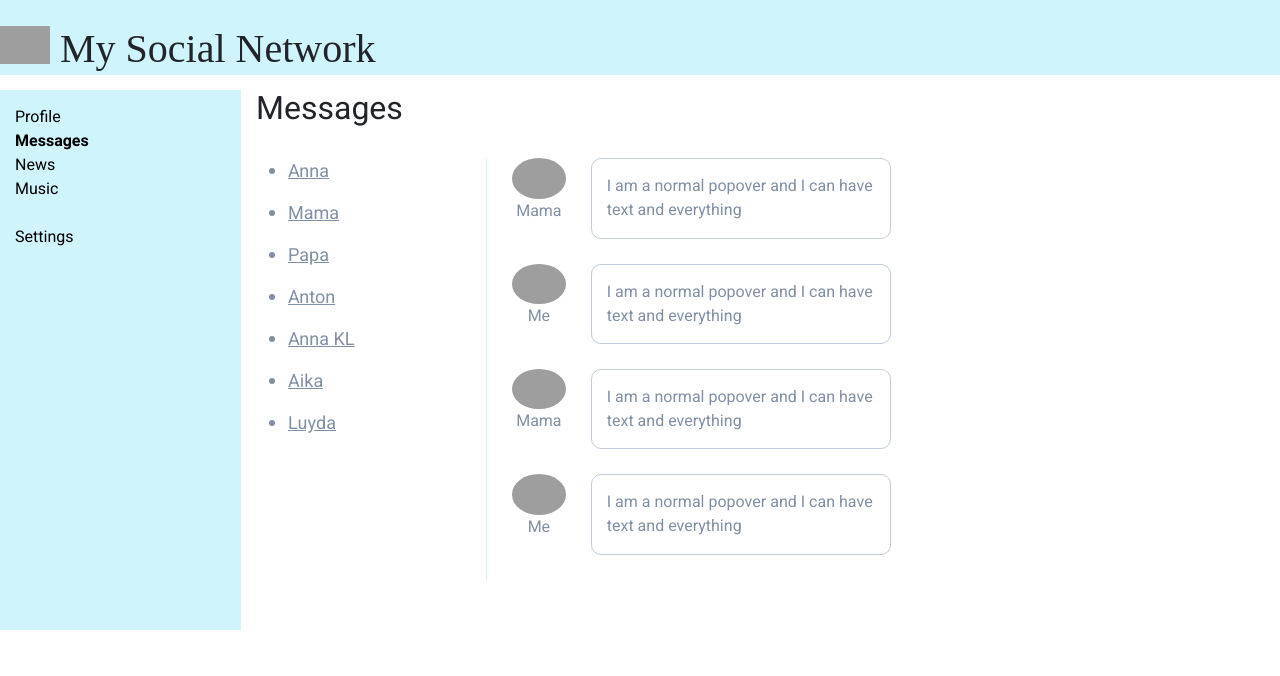
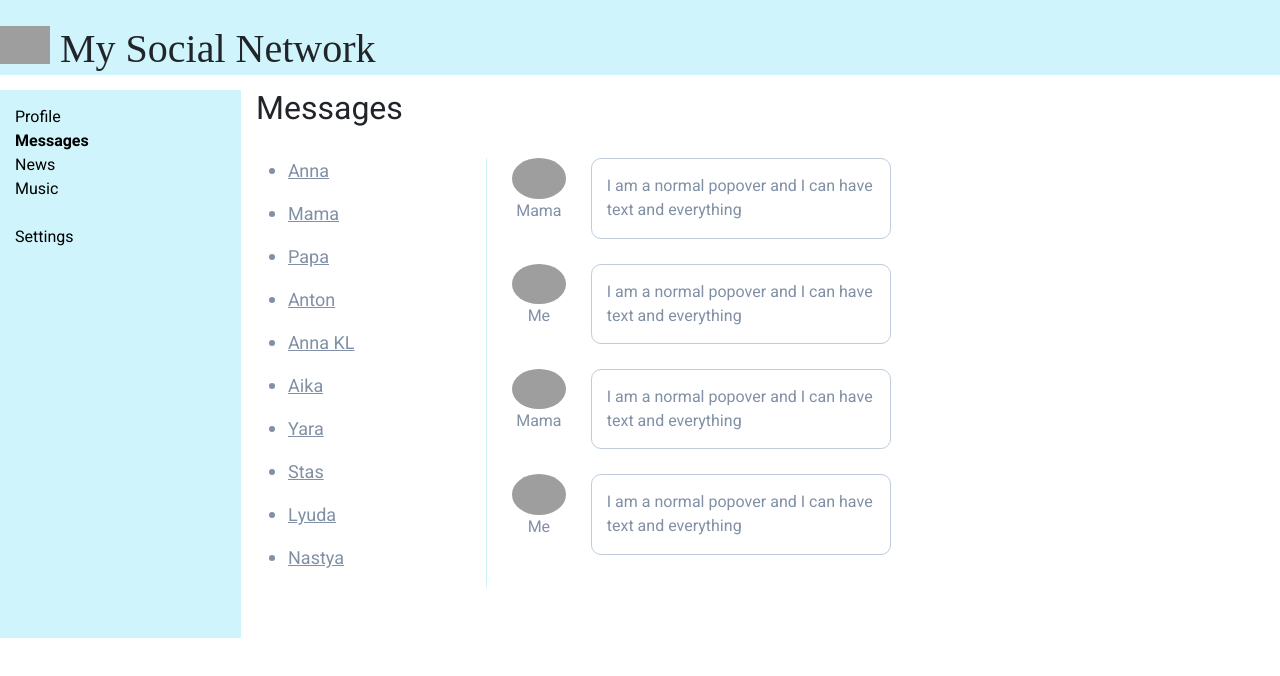
Before and after one commit to anna1luna/react_redux, a React (Create React App) app in the folder my-app/: page /messages in a window 1280 px wide. Shown: the top 676 px of the page. Built offline with nearby package versions, Linux system fonts and the light colour scheme; grey boxes are pictures that could not be loaded; a web font is replaced by a local one.

Commit message:
refactored messages

```diff
--- a/my-app/public/index.html
+++ b/my-app/public/index.html
@@ -25,10 +25,11 @@
       Learn how to configure a non-root public URL by running `npm run build`.
     -->
     <title>Social Media</title>
-    <link rel="stylesheet" href="./css/bootstrap.min.css">
+
     <link rel="preconnect" href="https://fonts.googleapis.com">
     <link rel="preconnect" href="https://fonts.gstatic.com" crossorigin>
     <link href="https://fonts.googleapis.com/css2?family=Borel&family=Heebo:wght@300;400;700&display=swap" rel="stylesheet">
+    <link rel="stylesheet" href="./css/bootstrap.min.css">
   </head>
   <body>
     <noscript>You need to enable JavaScript to run this app.</noscript>
--- a/my-app/src/components/msgs/sender.jsx
+++ b/my-app/src/components/msgs/sender.jsx
@@ -2,6 +2,7 @@ import s from "./messages.module.css";
 import { NavLink } from "react-router-dom";
 
 const Sender = (props) => {
+  var path = "/messages/" + props.id;
   return (
     <ul>
       <li className={`${s.sender}`}>
@@ -12,89 +13,9 @@ const Sender = (props) => {
               color: isPending ? "red" : "#8190A5",
             };
           }}
-          to="/messages/1"
+          to={path}
         >
-          Anna
-        </NavLink>
-      </li>
-      <li className={`${s.sender}`}>
-        <NavLink
-          style={({ isActive, isPending }) => {
-            return {
-              fontWeight: isActive ? "bold" : "",
-              color: isPending ? "red" : "#8190A5",
-            };
-          }}
-          to="/messages/2"
-        >
-          Mama
-        </NavLink>
-      </li>
-      <li className={`${s.sender}`}>
-        <NavLink
-          style={({ isActive, isPending }) => {
-            return {
-              fontWeight: isActive ? "bold" : "",
-              color: isPending ? "red" : "#8190A5",
-            };
-          }}
-          to="/messages/3"
-        >
-          Papa
-        </NavLink>
-      </li>
-      <li className={`${s.sender}`}>
-        <NavLink
-          style={({ isActive, isPending }) => {
-            return {
-              fontWeight: isActive ? "bold" : "",
-              color: isPending ? "red" : "#8190A5",
-            };
-          }}
-          to="/messages/4"
-        >
-          Anton
-        </NavLink>
-      </li>
-      <li className={`${s.sender}`}>
-        <NavLink
-          style={({ isActive, isPending }) => {
-            return {
-              fontWeight: isActive ? "bold" : "",
-              color: isPending ? "red" : "#8190A5",
-            };
-          }}
-          to="/messages/5"
-        >
-          Anna KL
-        </NavLink>
-      </li>
-      <li className={`${s.sender}`}>
-        {" "}
-        <NavLink
-          style={({ isActive, isPending }) => {
-            return {
-              fontWeight: isActive ? "bold" : "",
-              color: isPending ? "red" : "#8190A5",
-            };
-          }}
-          to="/messages/6"
-        >
-          Aika
-        </NavLink>
-      </li>
-      <li className={`${s.sender}`}>
-        {" "}
-        <NavLink
-          style={({ isActive, isPending }) => {
-            return {
-              fontWeight: isActive ? "bold" : "",
-              color: isPending ? "red" : "#8190A5",
-            };
-          }}
-          to="/messages/7"
-        >
-          Luyda
+          {props.name}
         </NavLink>
       </li>
     </ul>
--- a/my-app/src/components/msgs/senders.jsx
+++ b/my-app/src/components/msgs/senders.jsx
@@ -4,7 +4,16 @@ import Sender from "./sender";
 const Senders = () => {
   return (
     <div className={s.senders}>
-      <Sender />
+      <Sender name="Anna" id="1" />
+      <Sender name="Mama" id="2" />
+      <Sender name="Papa" id="3" />
+      <Sender name="Anton" id="4" />
+      <Sender name="Anna KL" id="5" />
+      <Sender name="Aika" id="6" />
+      <Sender name="Yara" id="7" />
+      <Sender name="Stas" id="8" />
+      <Sender name="Lyuda" id="9" />
+      <Sender name="Nastya" id="10" />
     </div>
   );
 };
```
